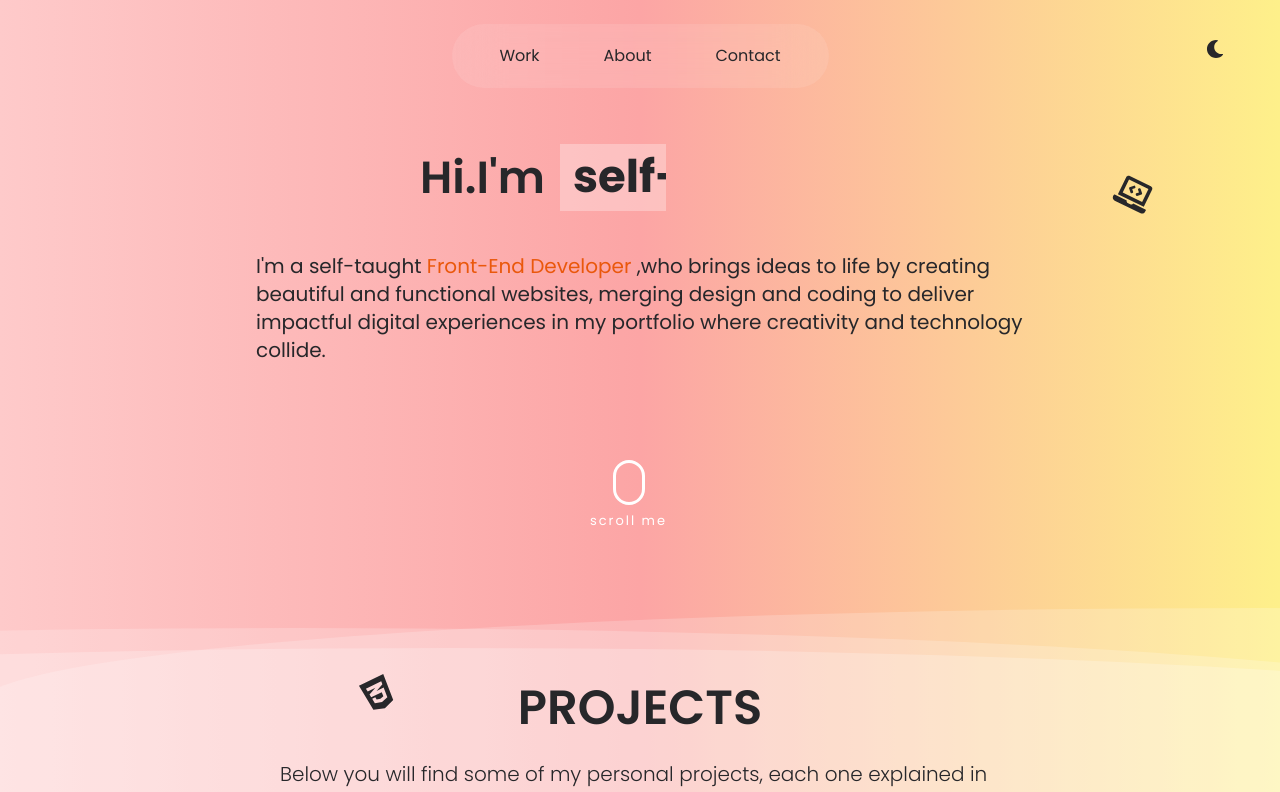
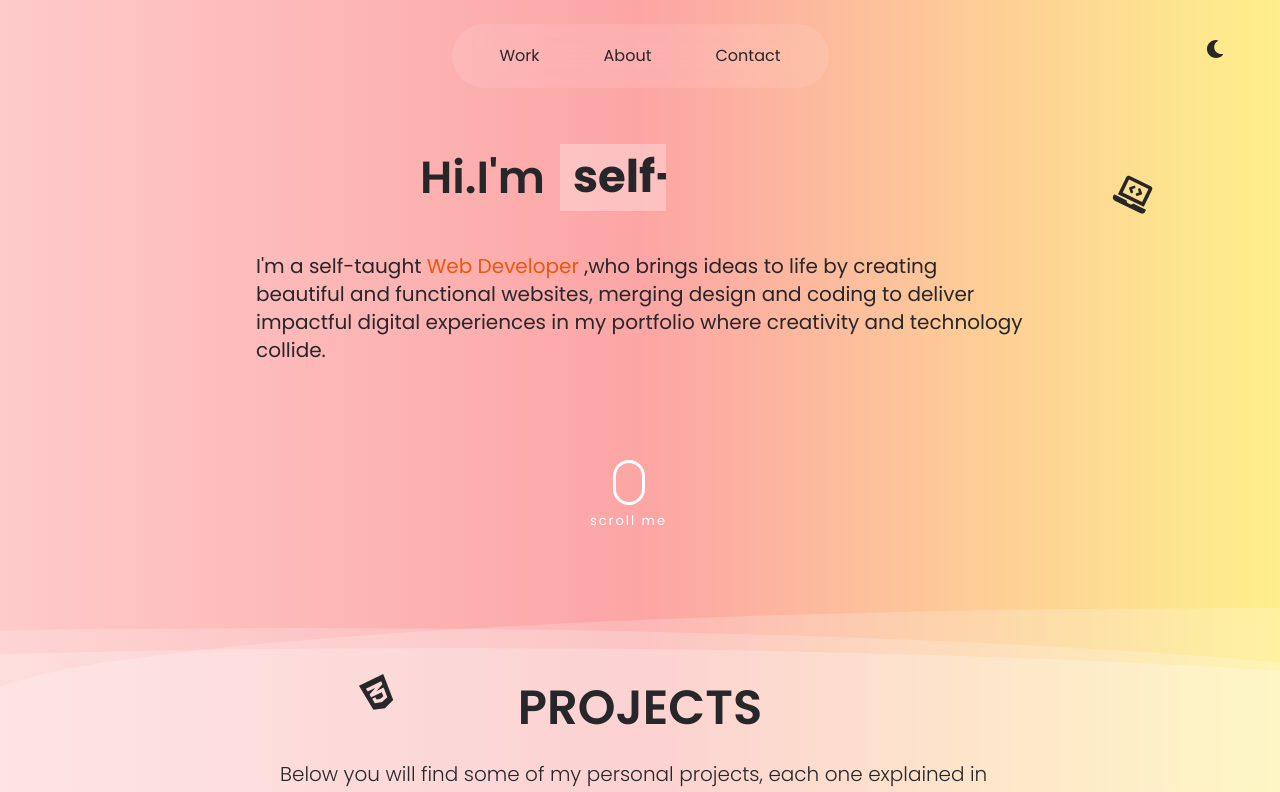
Before and after one commit to JuljanBici/portfolio, a React (Vite) app: page / in a window 1280 px wide. Shown: the top 792 px of the page. Built offline with nearby package versions, Linux system fonts and the light colour scheme.

Commit message:
Update work.jsx

```diff
--- a/src/components/work.jsx
+++ b/src/components/work.jsx
@@ -43,7 +43,7 @@ const Work = () => {
         animate={{opacity: 1, y: 0}}
         transition={{type: 'spring', duration: 2, delay:0.3 }}
       >
-        I&apos;m a self-taught <span className=" text-orange-600">Front-End Developer</span> ,who brings ideas to life by creating beautiful and functional websites, merging design and coding to deliver impactful digital experiences in my portfolio where creativity and technology collide.
+        I&apos;m a self-taught <span className=" text-orange-600">Web Developer</span> ,who brings ideas to life by creating beautiful and functional websites, merging design and coding to deliver impactful digital experiences in my portfolio where creativity and technology collide.
       </motion.p>
       <span id="scroll-btn" className="block pt-24">
           <a>
```
